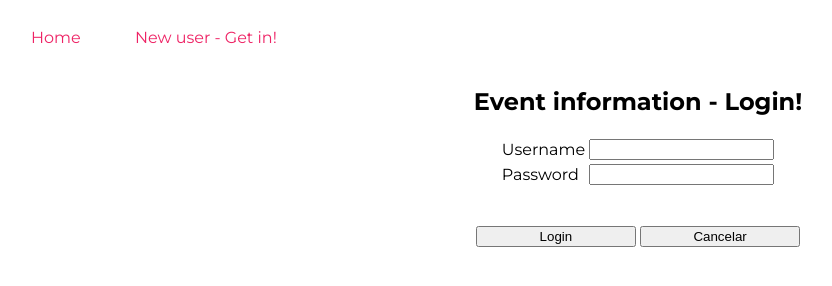
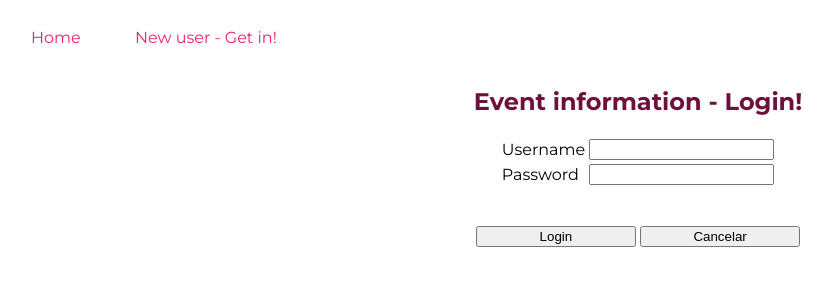
Before and after one commit to jemapau/in-motion, a plain HTML site: page index.html in a window 1280 px wide. Shown: the whole page, without its empty margins (2-834 px from the left). Drawn offline with Linux system fonts and the light colour scheme.

Commit message:
h1 style

```diff
--- a/styles/style.css
+++ b/styles/style.css
@@ -1,6 +1,10 @@
 
 html, body {
 	font-family:'Montserrat', sans-serif;
+}
+
+h1 {
+	color: #6D103C;
 }
 
 nav ul {
```
